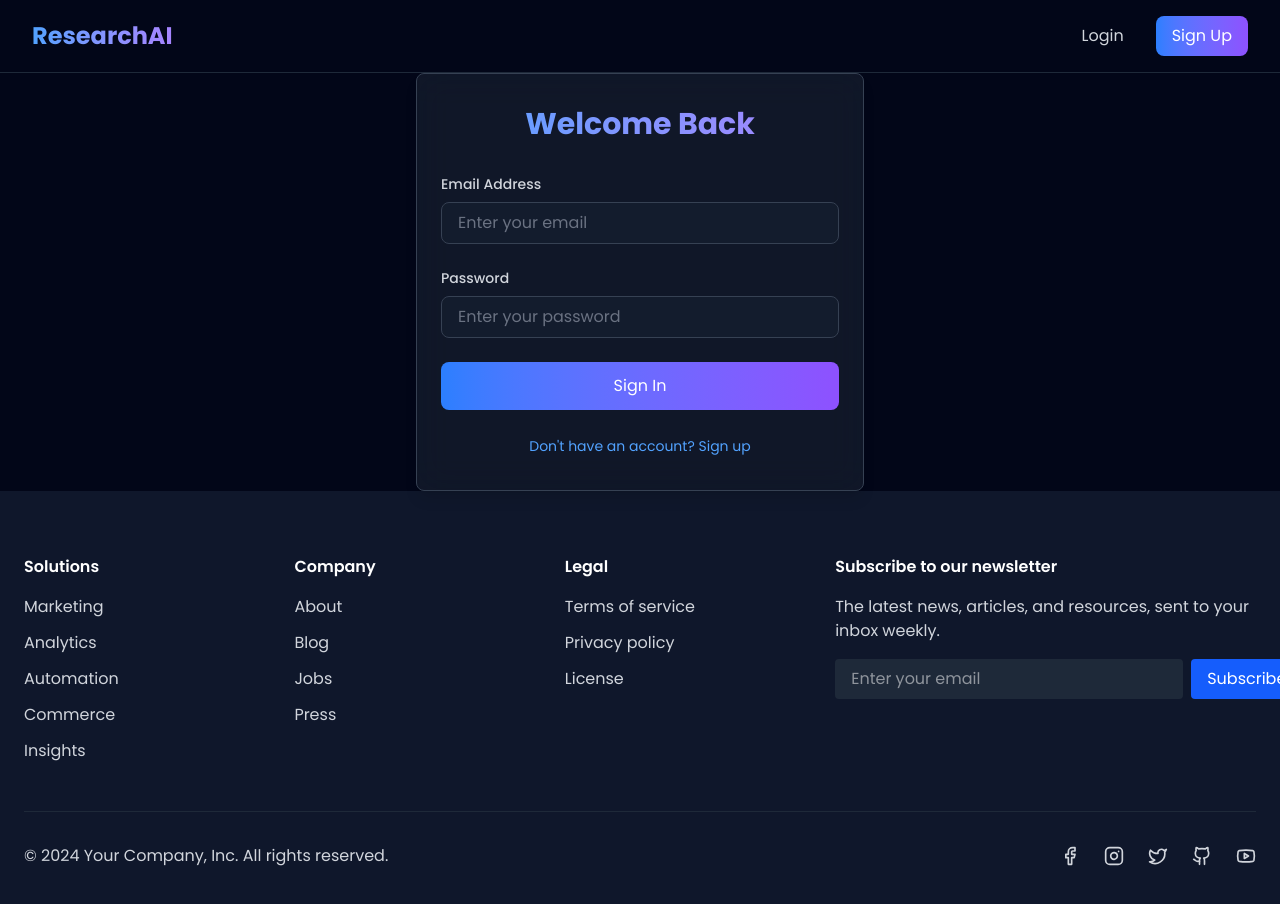
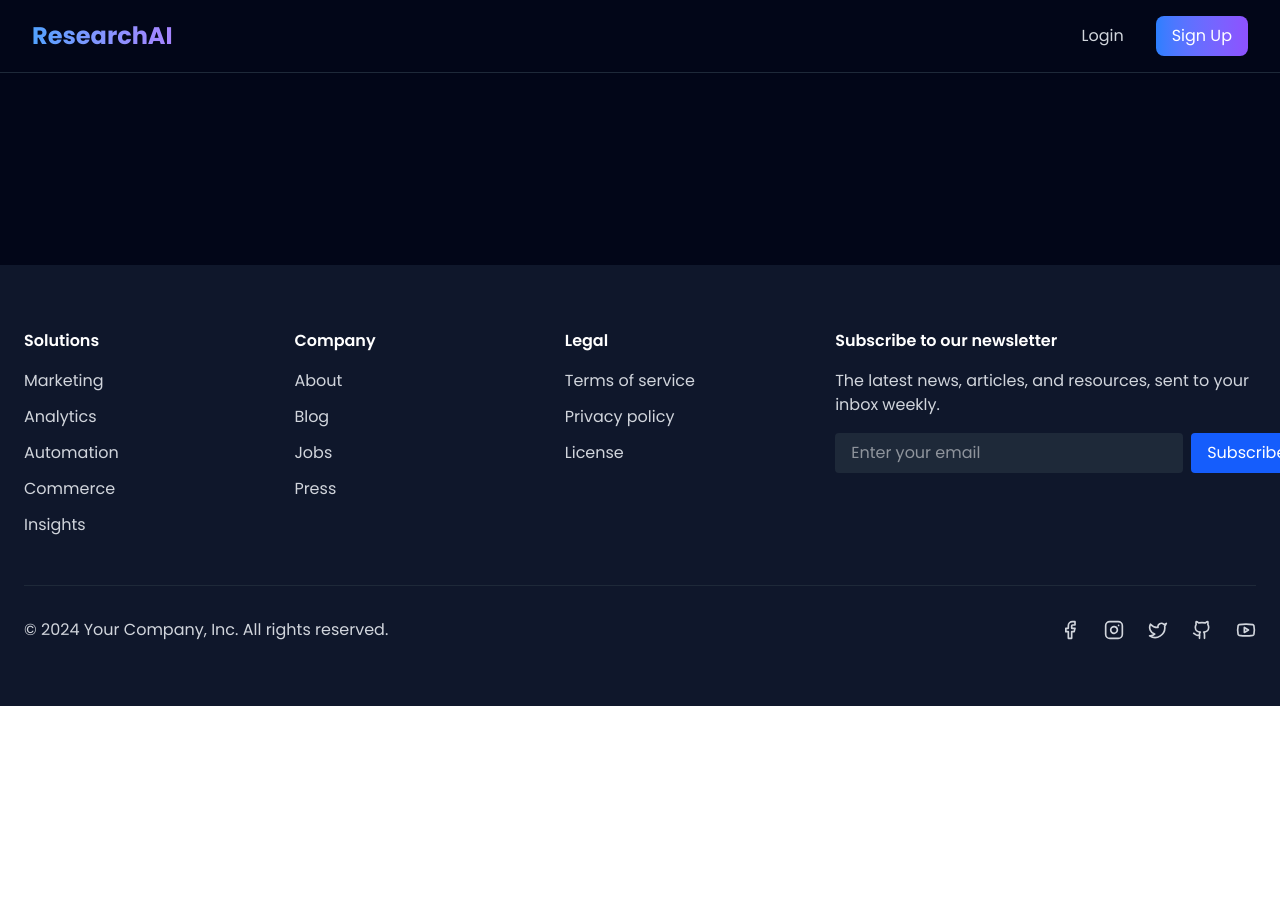
Before and after one commit to shk-saleh/Research-App, a React (Vite) app: page / in a window 1280 px wide. Shown: the top 904 px of the page. After the commit the page ends 800 px from the top, so only its background shows below. Built offline with nearby package versions, Linux system fonts and the light colour scheme.

Commit message:
Update App.jsx

```diff
--- a/src/App.jsx
+++ b/src/App.jsx
@@ -13,14 +13,13 @@
 
     <div className="relative h-full w-full bg-slate-950">
         <Navbar />
-        <Login/>
-        {/* <main className="max-w-7xl mx-auto px-4 sm:px-6 lg:px-8 py-24">
+        <main className="max-w-7xl mx-auto px-4 sm:px-6 lg:px-8 py-24">
           <Routes>
             <Route path="/login" element={<Login />} />
             <Route path="/home" element={<Main />} />
             <Route path="/register" element={<Register />} />
           </Routes>
-        </main> */}
+        </main>
         <Footer/>
     </div>
 
```
